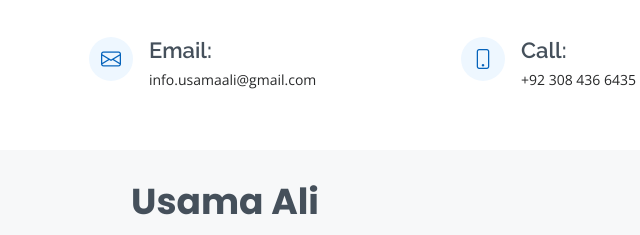
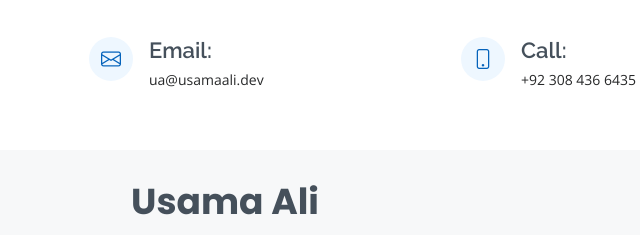
Before and after one commit to RKUsamaAli/usamaali.dev, a plain HTML site: page index.html in a window 1280 px wide. Shown: the part 5957-6192 px from the top of the page, 415-1055 px from the left. Drawn offline with nearby package versions, Linux system fonts and the light colour scheme.

Commit message:
Email Updated

```diff
--- a/index.html
+++ b/index.html
@@ -60,7 +60,7 @@
       <p>I'm <span class="typed" data-typed-items="Full Stack Developer, Software Developer, Website Developer"></span>
       </p>
       <div class="social-links">
-        <a href="mailto:info.usamaali@gmail.com" class="envelope"><i class='bx bxs-envelope'></i></a>
+        <a href="mailto:ua@usamaali.dev" class="envelope"><i class='bx bxs-envelope'></i></a>
         <a href="https://www.linkedin.com/in/imusamaali" class="linkedin" target="_blank"><i
             class="bx bxl-linkedin"></i></a>
         <a href="https://www.facebook.com/im.usamaali" target="_blank" class="facebook"><i
@@ -893,8 +893,8 @@
           <div class="col-lg-4">
             <i class="bi bi-envelope"></i>
             <h4>Email:</h4>
-            <p><a href="mailto:info.usamaali@gmail.com" style="color: #272829;"
-                class="envelope">info.usamaali@gmail.com</a></p>
+            <p><a href="mailto:ua@usamaali.dev" style="color: #272829;"
+                class="envelope">ua@usamaali.dev</a></p>
           </div>
 
           <div class="col-lg-4">
@@ -947,7 +947,7 @@
       <h3>Usama Ali</h3>
       <p>Continuously seeking opportunities to expand my knowledge and stay up-to-date</p>
       <div class="social-links">
-        <a href="mailto:info.usamaali@gmail.com" class="envelope"><i class='bx bxs-envelope'></i></a>
+        <a href="mailto:ua@usamaali.dev" class="envelope"><i class='bx bxs-envelope'></i></a>
         <a href="https://www.linkedin.com/in/imusamaali" class="linkedin" target="_blank"><i
             class="bx bxl-linkedin"></i></a>
         <a href="https://www.facebook.com/im.usamaali" target="_blank" class="facebook"><i
```
